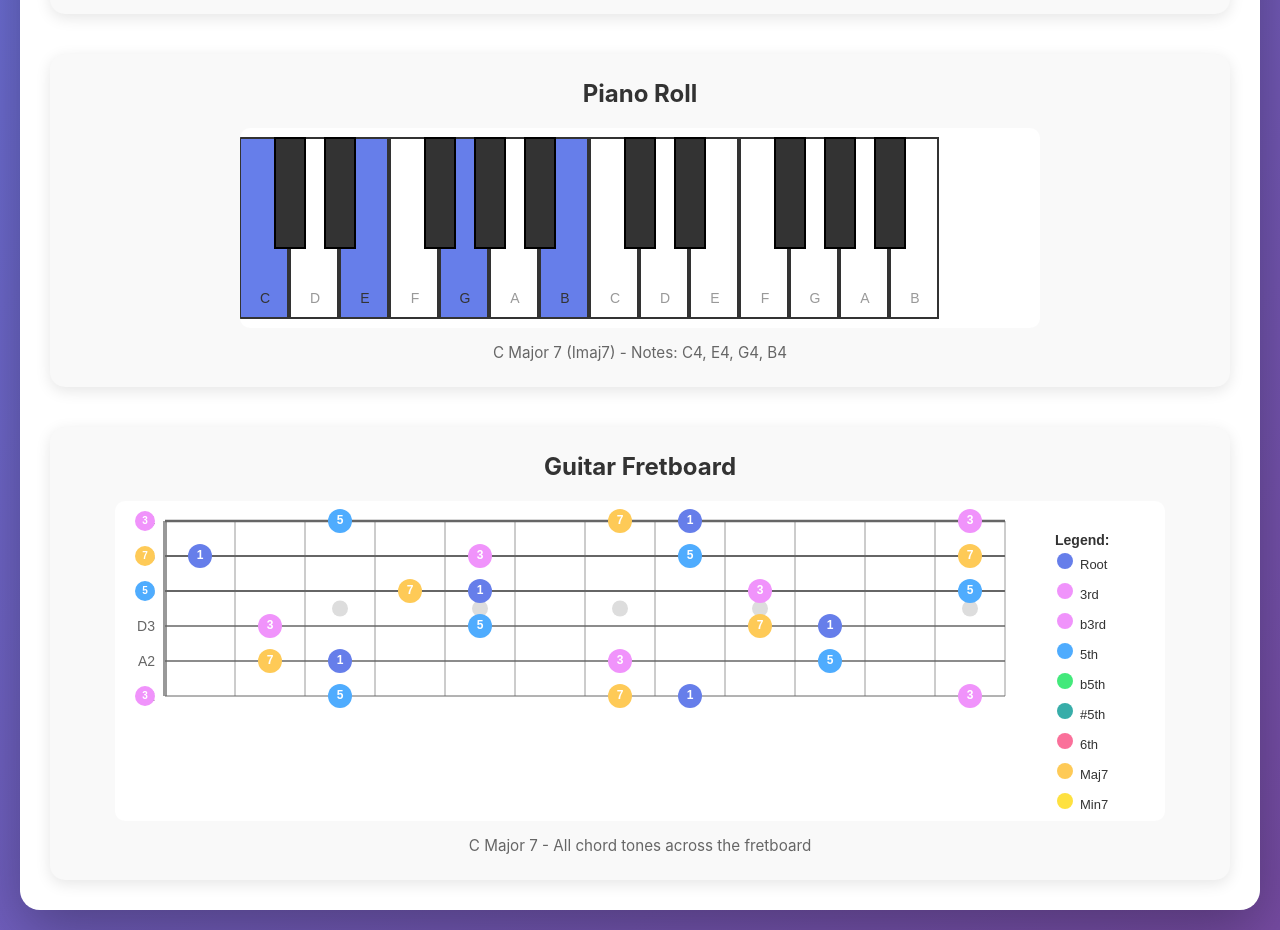
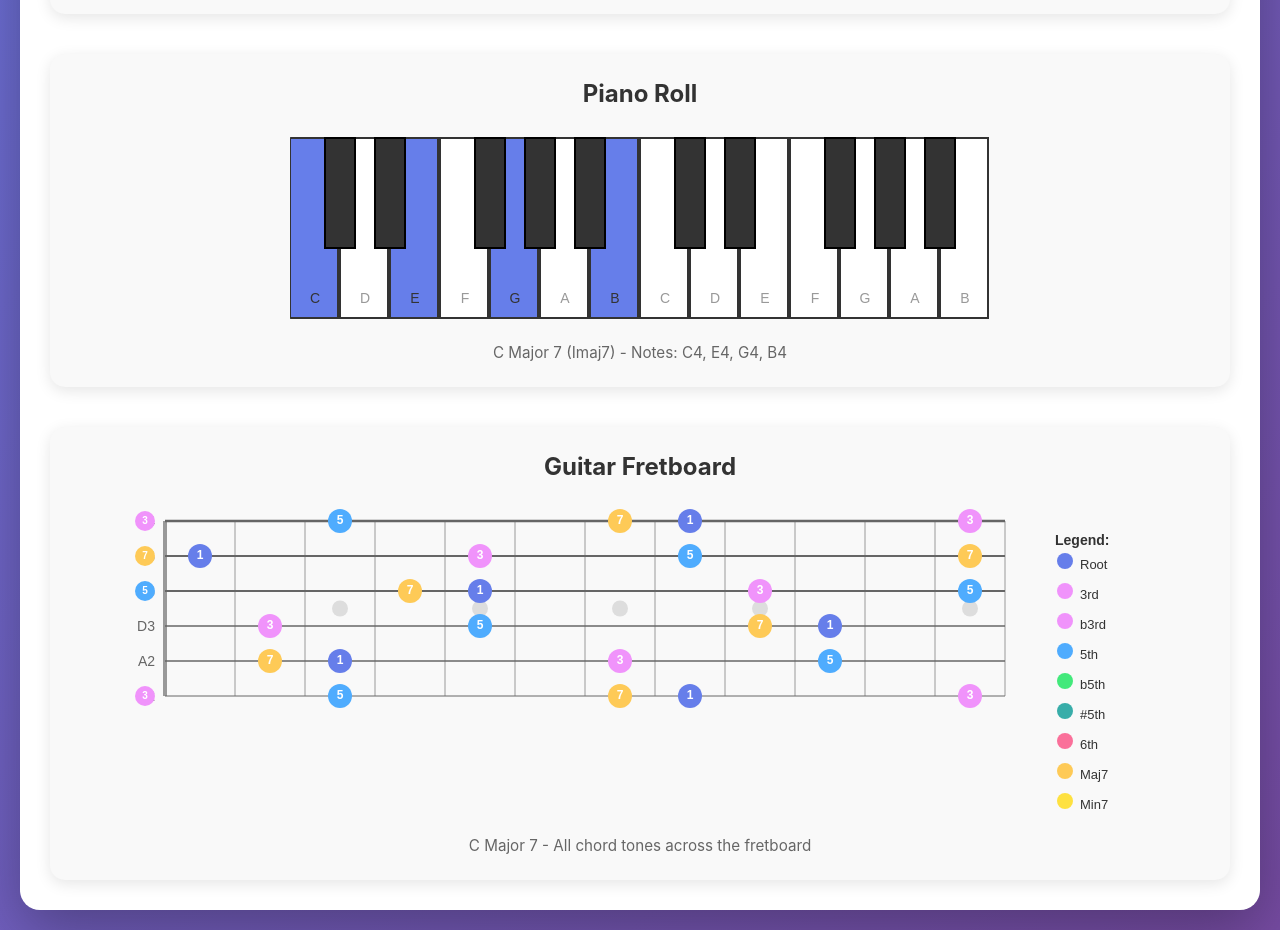
Before and after one commit to rewinfrey/chorgi, a website with bundled scripts: page index.html in a window 1280 px wide. Shown: the part 1140-2070 px from the top of the page. Built offline with nearby package versions, Linux system fonts and the light colour scheme.

Commit message:
Update piano roll display on chord explorer page

```diff
--- a/index.html
+++ b/index.html
@@ -226,7 +226,6 @@
             display: block;
             margin: 0 auto;
             border-radius: 10px;
-            background: white;
         }
 
         .chord-info {
--- a/js/visualizations/piano.js
+++ b/js/visualizations/piano.js
@@ -16,7 +16,7 @@ export function drawPiano(canvasId, chord, options = {}) {
     const ctx = canvas.getContext('2d');
 
     // Set canvas size
-    canvas.width = 800;
+    canvas.width = 700;  // 14 white keys * 50px (matches practice mode)
     canvas.height = 200;
 
     const whiteKeyWidth = 50;
@@ -31,6 +31,9 @@ export function drawPiano(canvasId, chord, options = {}) {
     // White keys pattern (C, D, E, F, G, A, B)
     const whiteKeys = [0, 2, 4, 5, 7, 9, 11];
 
+    // No offset needed - piano fills the canvas exactly
+    const offsetX = 0;
+
     const chordMidiNotes = chord.notes.map(noteToMidi);
 
     // Check if we're in overlay mode
@@ -42,7 +45,7 @@ export function drawPiano(canvasId, chord, options = {}) {
     for (let octave = 0; octave < numOctaves; octave++) {
         for (let i = 0; i < whiteKeys.length; i++) {
             const midi = startNote + octave * 12 + whiteKeys[i];
-            const x = whiteKeyIndex * whiteKeyWidth;
+            const x = offsetX + whiteKeyIndex * whiteKeyWidth;
 
             const isActive = chordMidiNotes.includes(midi);
 
@@ -88,7 +91,7 @@ export function drawPiano(canvasId, chord, options = {}) {
                 const blackKeyMidi = startNote + octave * 12 + currentWhiteKey + 1;
                 const isActive = chordMidiNotes.includes(blackKeyMidi);
 
-                const x = (whiteKeyIndex + 1) * whiteKeyWidth - blackKeyWidth / 2;
+                const x = offsetX + (whiteKeyIndex + 1) * whiteKeyWidth - blackKeyWidth / 2;
 
                 let fillColor;
                 if (hasOverlays) {
```
